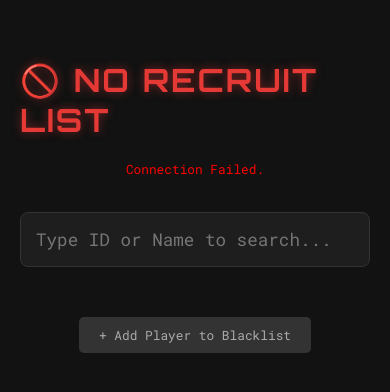
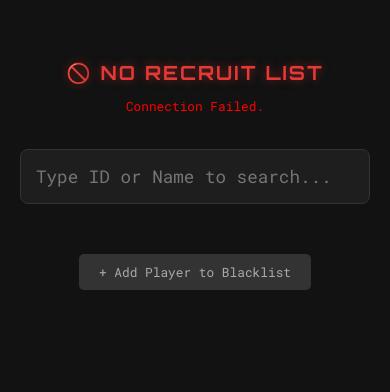
Before and after one commit to MustafaZ9/NoRecruit, a plain HTML site: page index.html in a window 390 px wide. Drawn offline with Linux system fonts and the light colour scheme; no server answers.

Commit message:
Fix: Responsive

```diff
--- a/index.html
+++ b/index.html
@@ -36,6 +36,14 @@
     letter-spacing: 2px;
     cursor: pointer;
     transition: transform 0.2s;
+
+    /* ADD THIS LINE: */
+    font-size: clamp(1.2rem, 5vw, 2.5rem);
+    /* This ensures the text is never smaller than 1.2rem,
+       scales with width (5vw), and never larger than 2.5rem */
+
+    /* OPTIONAL: Force it to stay on one line */
+    white-space: nowrap;
 }
 
         h1:hover { transform: scale(1.05); }
```
Lines whose indentation alone changed are shown as unchanged.
